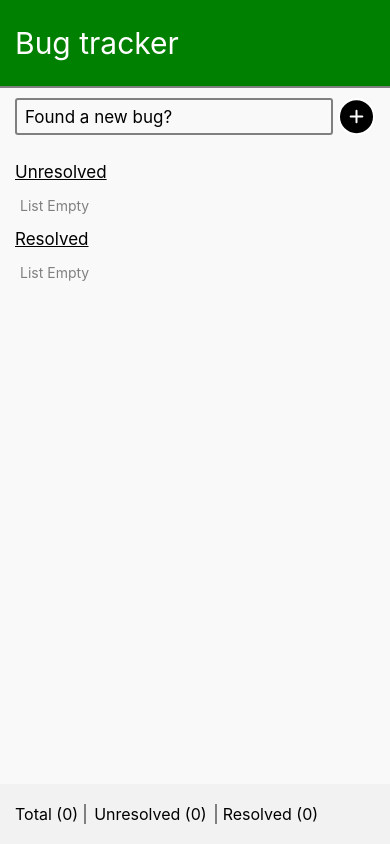
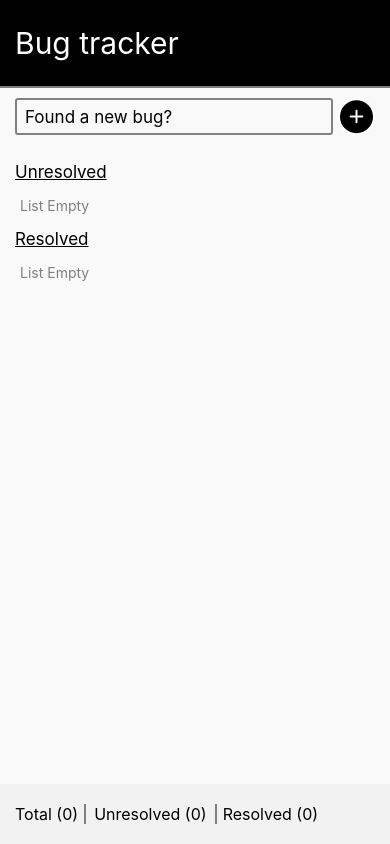
Before and after one commit to Hemsleek/Bug_tracker_mobile, a React Native app: screen / in a window 390 px wide. Built offline with nearby package versions, Linux system fonts and the light colour scheme.

Commit message:
fix: event handling

```diff
--- a/app/components/BugTracker.jsx
+++ b/app/components/BugTracker.jsx
@@ -1,5 +1,5 @@
 import React, { useState } from 'react'
-import { StyleSheet, Text, View, Platform, TextInput,ScrollView, StatusBar } from 'react-native'
+import { StyleSheet, Text, View, Platform, TextInput,ScrollView, StatusBar,TouchableNativeFeedback , TouchableOpacity } from 'react-native'
 import { AddIcon , BugIcon , DeleteIcon , CheckedIcon } from './icons/bugsIcon'
 import {addBug, removeBug, toggleResolveBug } from '../store/actionCreators'
 
@@ -16,6 +16,10 @@ export default function BugTracker() {
     const resolvedBugs = bugs.filter(bug => bug.resolved)
 
     const generateId = () => Math.random().toString(36).substr(2,4)
+
+    const Touchable =
+            Platform.OS === "android" ? TouchableNativeFeedback : TouchableOpacity;
+
 
     const handleSubmit = () =>{
         const id = generateId()
@@ -49,8 +53,11 @@ export default function BugTracker() {
                         {
                             unresolvedBugs.length?
                              (unresolvedBugs.map(bug =>
+
                                 <View key={bug.id} style={styles.bug}>
-                                    <BugIcon  onPress={() => dispatch(toggleResolveBug(bug.id))} />
+                                    <Touchable>
+                                        <BugIcon  onPress={() => dispatch(toggleResolveBug(bug.id))} />
+                                    </Touchable>
                                     <Text  style={[styles.bugText , {color:'red'}]}>{bug.description}
                                     </Text>
                                     <DeleteIcon  onPress={() => dispatch(removeBug(bug.id))} />
@@ -93,7 +100,7 @@ const styles = StyleSheet.create({
         padding: Platform.OS == 'andriod' ? StatusBar.currentHeight : 0
       },
       heading: {
-        backgroundColor: 'green',
+        backgroundColor: '#000',
         paddingVertical: 25,
         paddingLeft: 15,
         borderBottomColor: 'gray',
```
